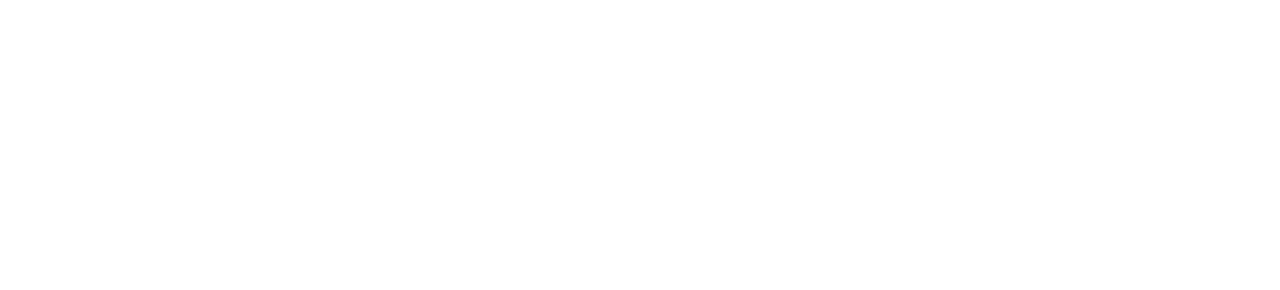
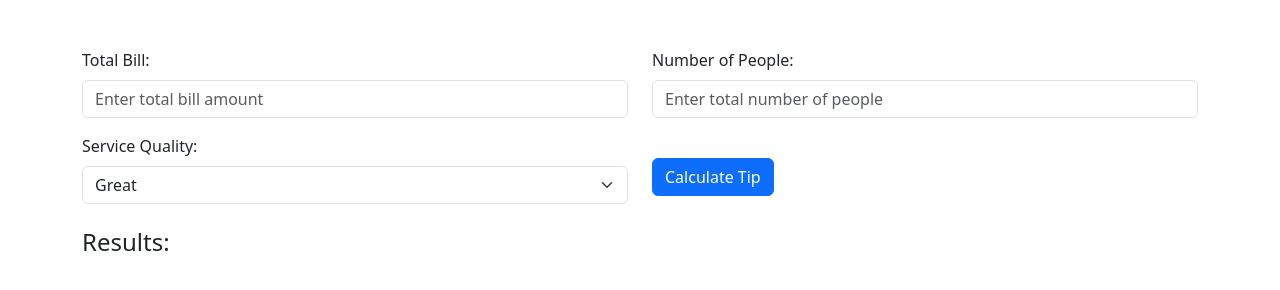
Before and after one commit to viacheslavk55/Tip-Calculator, a plain HTML site: page index.html in a window 1280 px wide. Drawn offline with nearby package versions, Linux system fonts and the light colour scheme.

Commit message:
updated html to use js

```diff
--- a/index.html
+++ b/index.html
@@ -22,7 +22,48 @@
         <header>
             <!-- place navbar here -->
         </header>
-        <main></main>
+        <main>
+            <div class="container mt-5">
+                <div class="row">
+                    <div class="col-md-6">
+                        <!--User Input Total Bill-->
+                        <label for="totalBill" class="form-label">Total Bill:</label>
+                        <input type="text" class="form-control" id="totalBill" placeholder="Enter total bill amount">
+                    </div>
+                    <div class="col-md-6">
+                        <!--User Input Total Bill-->
+                        <label for="numOfPeople" class="form-label">Number of People:</label>
+                        <input type="text" class="form-control" id="numOfPeople" placeholder="Enter total number of people">
+                    </div>
+                </div>
+                <div class="row mt-3">
+                    <div class="col-md-6">
+                        <!--Dropdown for Service Quality-->
+                        <label for="serviceQuality" class="form-label">Service Quality:</label>
+                        <select id="serviceQuality" class="form-select">
+                            <option value="Great">Great</option>
+                            <option value="Good">Good</option>
+                            <option value="Poor">Poor</option>
+                        </select>
+                    </div>
+                    <div class="col-md-6 mt-4">
+                        <!--Button to run trigger the calculation-->
+                        <button class="btn btn-primary" onclick="calculateAndDisplay()">Calculate Tip</button>
+                    </div>
+                </div>
+                <div class="row mt-4">
+                    <div class="col-md-12">
+                        <!--Results section-->
+                        <h4>Results:</h4>
+                        <p id="tipResult"></p>
+                        <p id="totalBillResult"></p>
+                        <p id="amtPerPersonResult"></p>
+                    </div>
+                </div>
+
+            </div>
+
+        </main>
         <footer>
             <!-- place footer here -->
         </footer>
```
